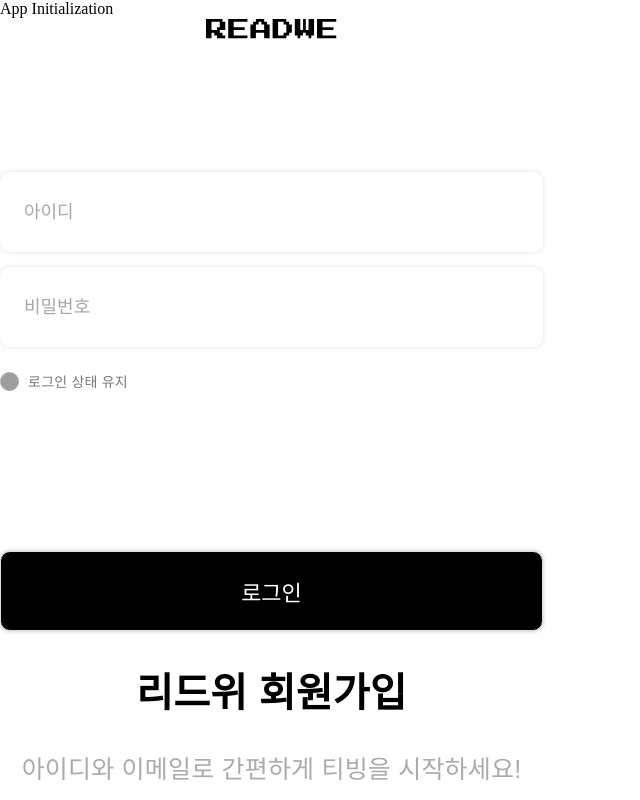
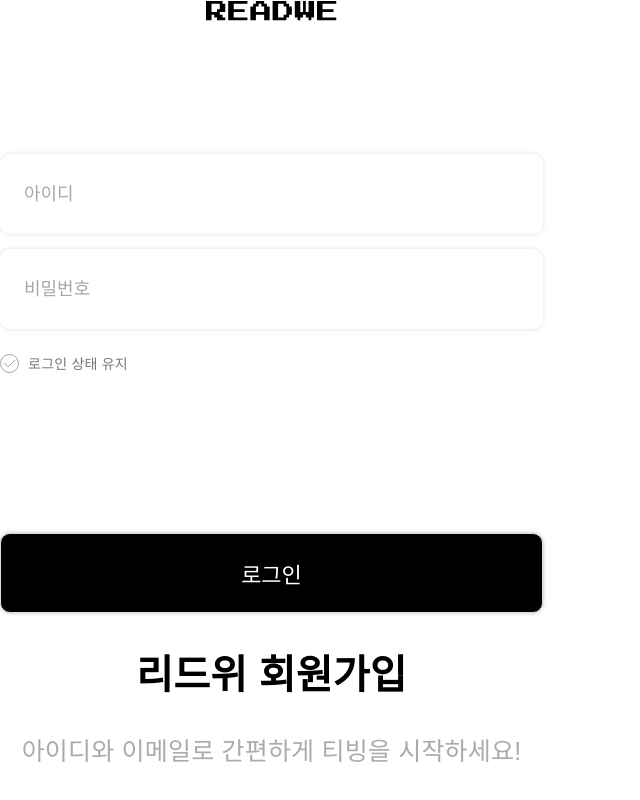
Before and after one commit to FRONTENDSCHOOL7/final-13-read-we, a React (Create React App) app: page / in a window 1280 px wide. Shown: the top 800 px of the page, without its empty margins (0-640 px from the left). Built offline with nearby package versions, Linux system fonts and the light colour scheme; grey boxes are pictures that could not be loaded.

Commit message:
Design: css 수정

```diff
--- a/src/index.js
+++ b/src/index.js
@@ -12,9 +12,12 @@ import Login from './Login';
 const root = ReactDOM.createRoot(document.getElementById('root'));
 root.render(
   <React.StrictMode>
-    <App />
     <Login></Login>
     <Join></Join>
+    <br></br>
+    <br></br>
+    <br></br>
+    <br></br>
     <ComponentEx />
     <Header></Header>
     <Footer></Footer>
```
Also changed, not shown: public/images/icon/disable-check.svg (added).
